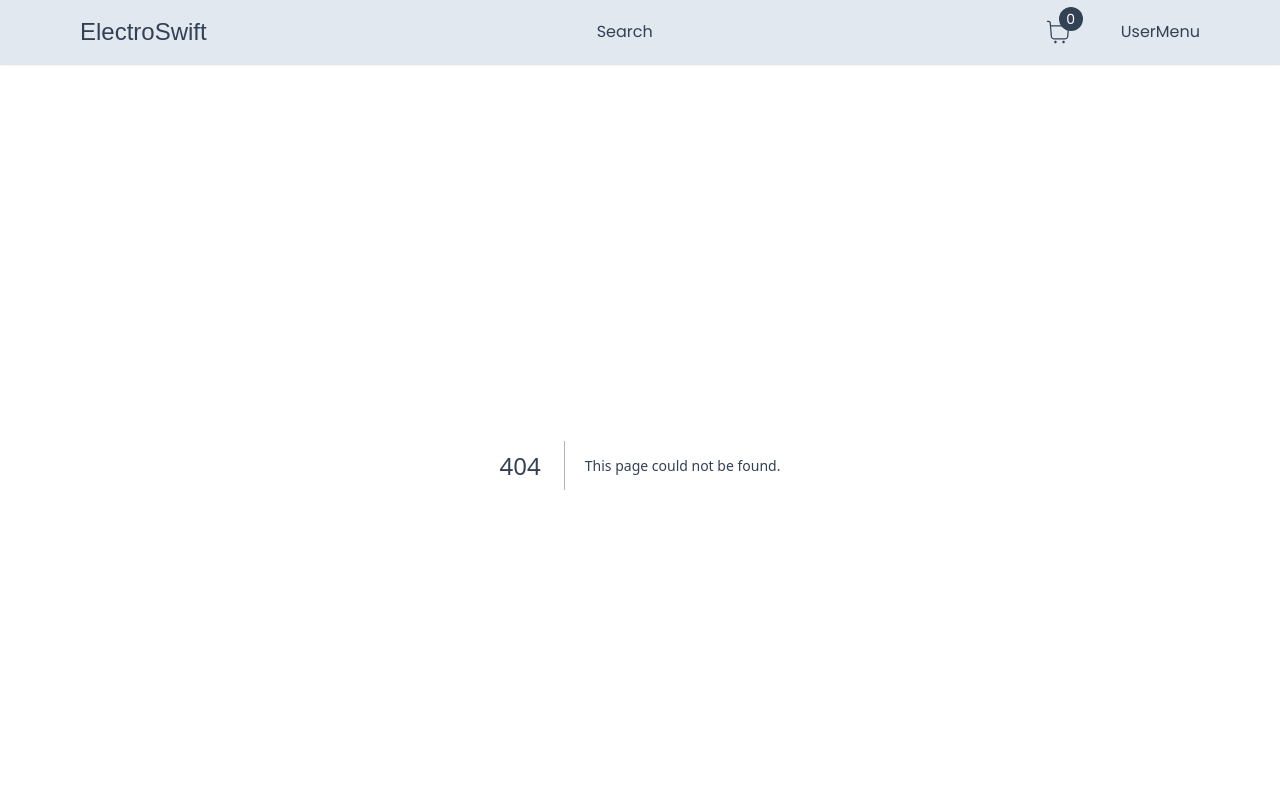
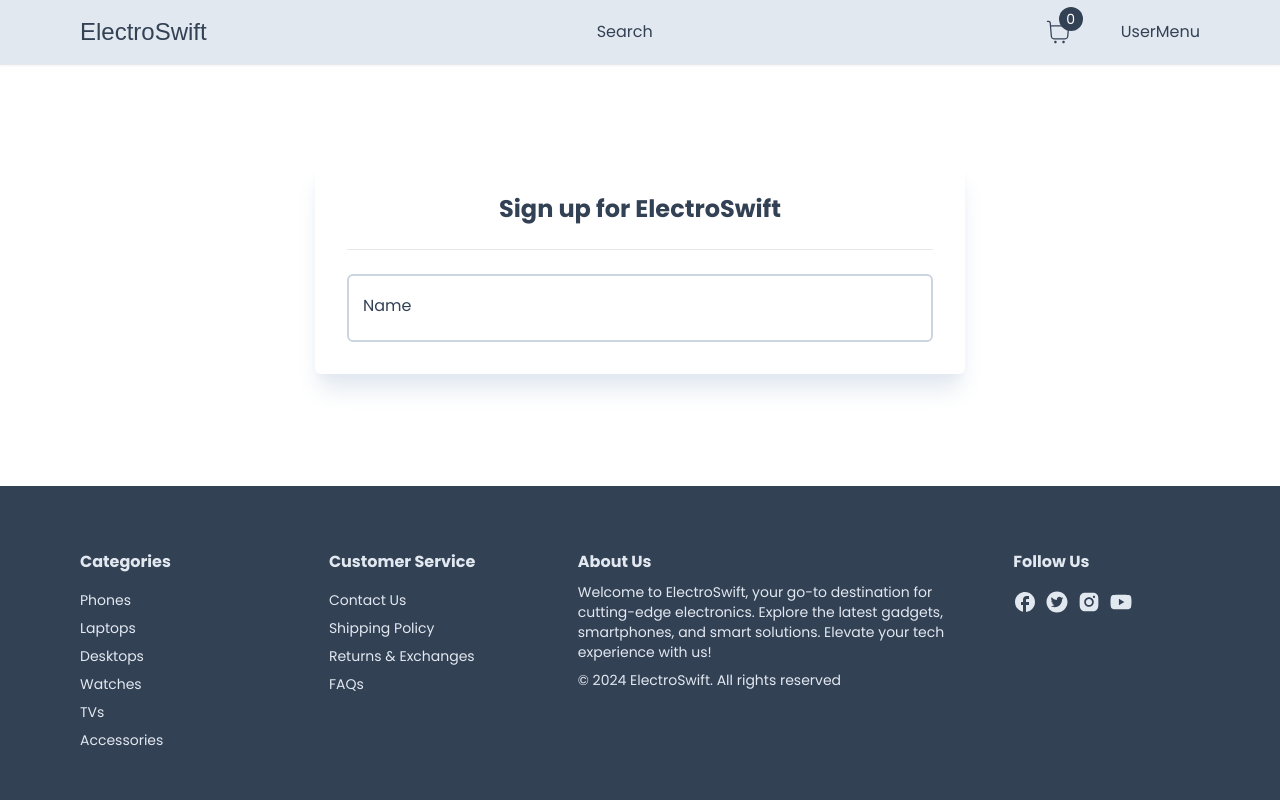
Before and after one commit to rizmiya-ameen/E-Commerce, a Next.js app: page /register in a window 1280 px wide. Before the commit this address had no page. Shown: the top 800 px of the page. Built offline with nearby package versions, Linux system fonts and the light colour scheme; a web font is replaced by a local one.

Commit message:
register form

```diff
--- /dev/null
+++ b/app/register/RegisterForm.tsx
@@ -0,0 +1,29 @@
+"use client"
+
+import Heading from "@/components/Heading"
+import Input from "@/components/inputs/Input"
+import { useState } from "react"
+import { FieldValues, useForm, SubmitHandler } from "react-hook-form"
+
+const RegisterForm = () => {
+
+  const [ isLoading, setIsLoading ] = useState(false)
+  const {register, handleSubmit, formState:{errors}} = useForm<FieldValues>({
+    defaultValues: {
+      name: "",
+      email: "",
+      password: ""
+    }
+  })
+  return (
+    <>
+      <Heading title="Sign up for ElectroSwift"/>
+      <hr className="bg-slate-300 w-full h-px"/>
+
+      <Input id="name"
+      label="Name" disabled={isLoading} register={register} errors={errors} required/>
+    </>
+  )
+}
+
+export default RegisterForm
--- /dev/null
+++ b/app/register/page.tsx
@@ -0,0 +1,16 @@
+import Container from "@/components/Container"
+import FormWrap from "@/components/FormWrap"
+import RegisterForm from "./RegisterForm"
+
+
+const Register = () => {
+  return (
+    <Container>
+      <FormWrap>
+        <RegisterForm />
+      </FormWrap>
+    </Container>
+  )
+}
+
+export default Register
--- a/components/FormWrap.tsx
+++ b/components/FormWrap.tsx
@@ -1,13 +1,11 @@
-
-
-const FormWrap = ({children}: {children: React.ReactNode}) => {
+const FormWrap = ({ children }: { children: React.ReactNode }) => {
   return (
-    <div className="min-h-fit">
-      <div>
+    <div className="min-h-fit h-full flex items-center justify-center pb-12 pt-24">
+      <div className="max-w-[650px] w-full flex flex-col gap-6 items-center shadow-xl shadow-slate-200 rounded-md p-4 md:p-8">
         {children}
       </div>
     </div>
-  )
-}
+  );
+};
 
-export default FormWrap
+export default FormWrap;
--- a/components/inputs/Input.tsx
+++ b/components/inputs/Input.tsx
@@ -28,11 +28,20 @@
         autoComplete="off"
         disabled={disabled}
         {...register(id, { required })}
-        className={`peer w-full p-4 pt-6 outline-none by-white font-light border-2 rounded-md transition disabled: opacity-70 disabled: cursor-not-allowed ${
+        placeholder=""
+        type={type}
+        className={`peer w-full p-4 pt-6 outline-none
+        bg-white
+        font-light border-2 rounded-md transition disabled:opacity-70 disabled:cursor-not-allowed ${
           errors[id] ? "border-rose-400" : "border-slate-300"
         } ${errors[id] ? "focus:border-rose-400" : "focus:border-slate-300"}`}
       />
-      <label htmlFor={id} className="absolute cursor-text text-md duration-150 transform -translate-y-3 top-5 z-10 origin-[0] left-4 peer-placeholder-shown:scale-100 peer-placeholder-shown:translate-y-0 peer-focus:scale-75 peer-focus:translate-y-4">{label}</label>
+      <label
+        htmlFor={id}
+        className="absolute cursor-text text-md duration-150 transform -translate-y-3 top-5 z-10 origin-[0] left-4 peer-placeholder-shown:scale-100 peer-placeholder-shown:translate-y-0 peer-focus:scale-75 peer-focus:-translate-y-4"
+      >
+        {label}
+      </label>
     </div>
   );
 };
```
